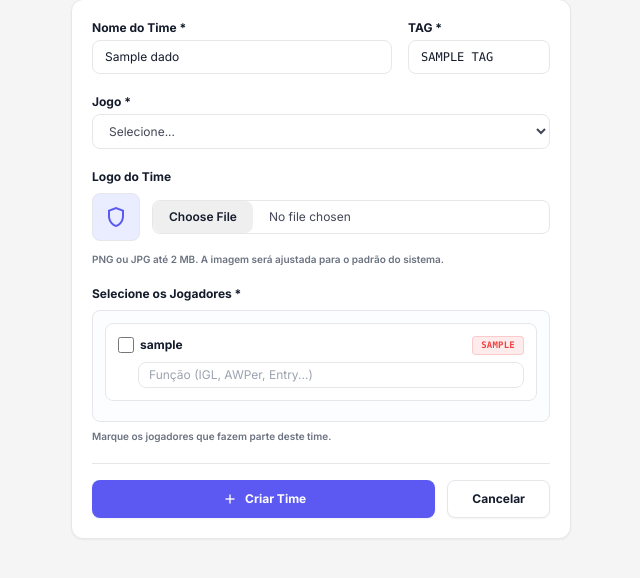
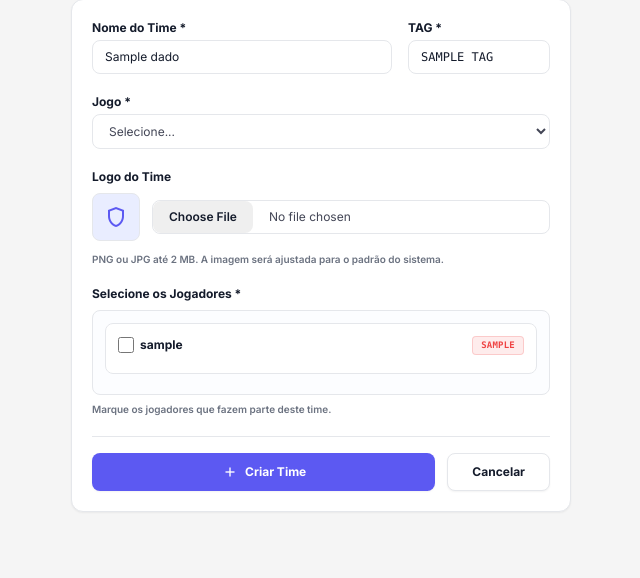
Before and after one commit to Jntgirardi/ControllerArena, a Flask app: template templates/times/form.html in a window 1280 px wide. Shown: the part 108-686 px from the top of the page, without its empty margins (81-721 px from the left). Run offline with Flask 3, Linux system fonts and the light colour scheme; the template is opened without the code that fills it: most values are stand-ins (such as "Sample title", 1, 10 or a date in 2020); some libraries are stand-ins or nearby versions.

Commit message:
feat: remocao do campo de funcao/role na selecao de jogadores no form de time

```diff
--- a/templates/times/form.html
+++ b/templates/times/form.html
@@ -116,15 +116,7 @@
                   {{ j.jogo_principal }}
                 </span>
               </div>
-              <div class="ps-5">
-                <input
-                  type="text"
-                  name="funcao_{{ jid }}"
-                  placeholder="Função (IGL, AWPer, Entry...)"
-                  value="{{ funcoes_atuais[jid] if funcoes_atuais is defined and jid in funcoes_atuais else '' }}"
-                  class="w-full border border-border-subtle rounded-lg px-2.5 py-1 text-xs focus:outline-none focus:ring-1 focus:ring-primary focus:border-primary bg-surface-white text-on-surface"
-                >
-              </div>
+
             </div>
             {% else %}
             <p class="text-text-muted italic text-[11px] mb-0">Nenhum jogador cadastrado.</p>
```
